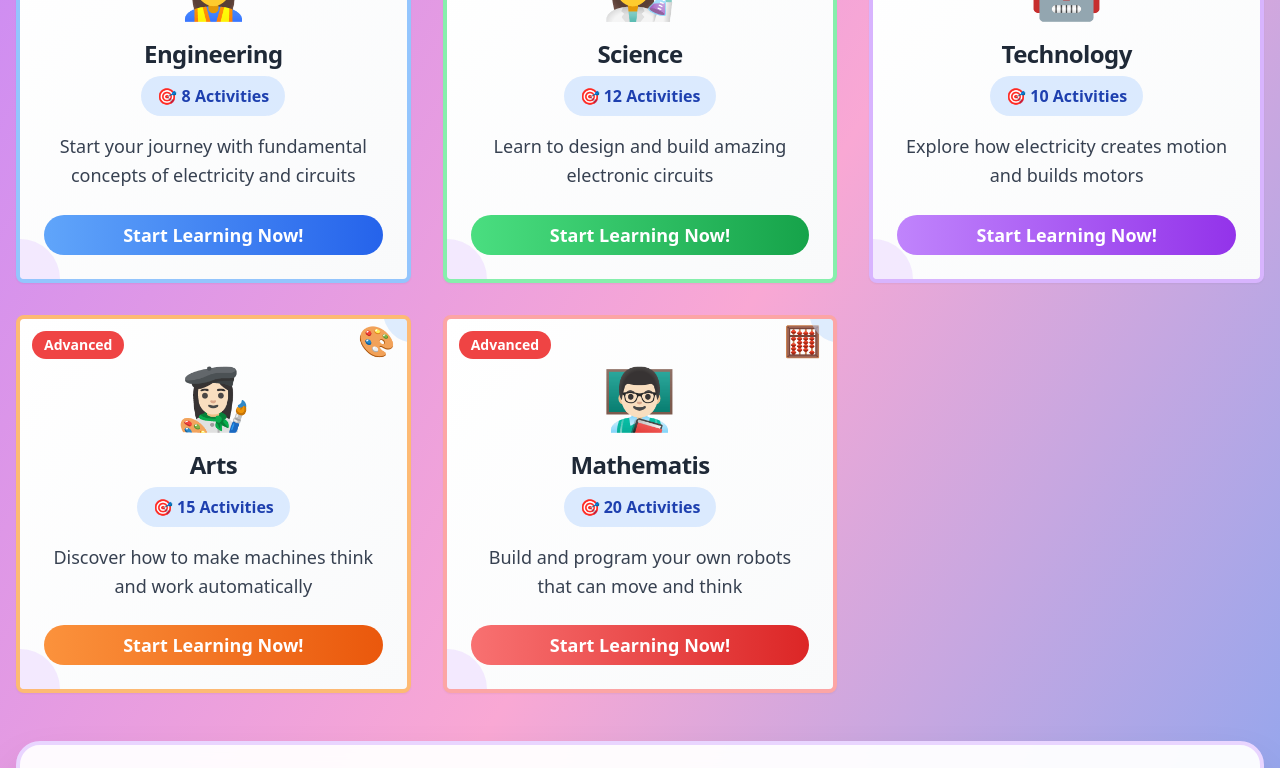
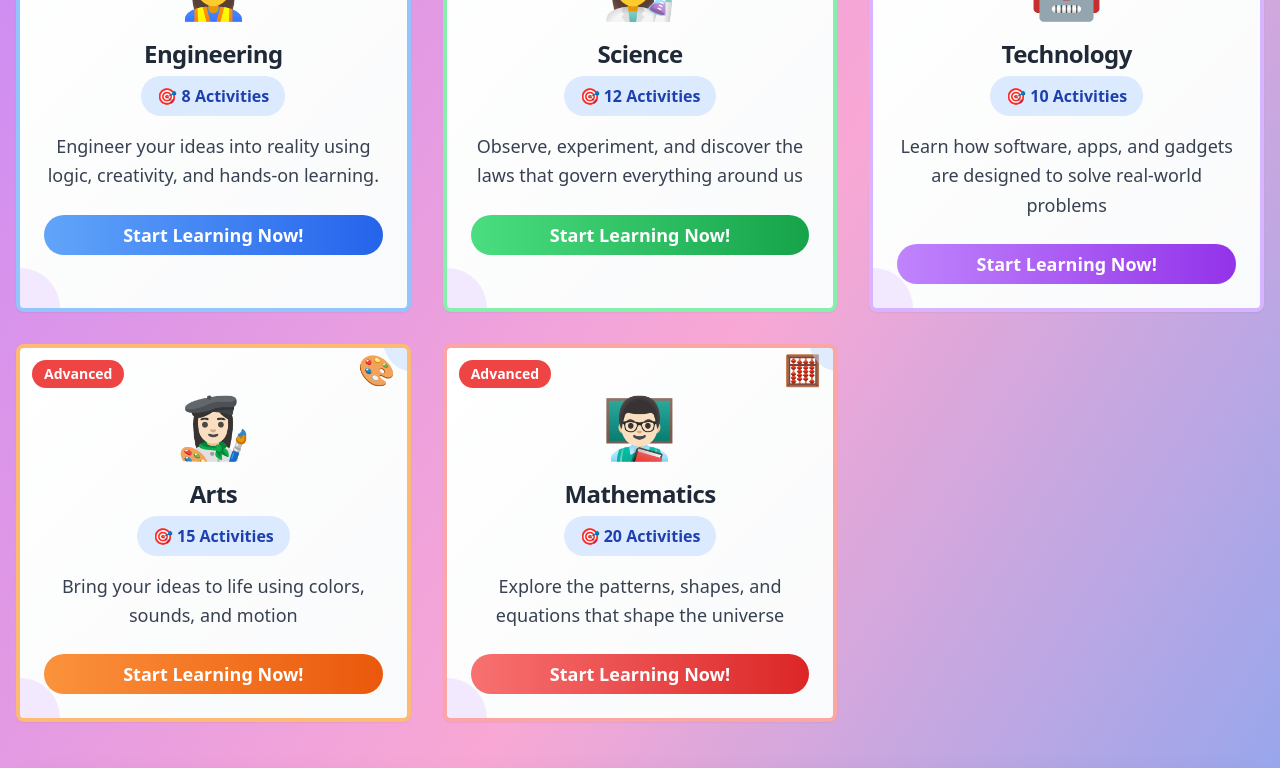
Before and after one commit to alpha-learn-x/tinker-alpha-frontend, a React (Vite) app: page /subjects in a window 1280 px wide. Shown: the part 560-1328 px from the top of the page. Built offline with nearby package versions, Linux system fonts and the light colour scheme; sample sign-in values are in the browser's storage.

Commit message:
subject discriptions

```diff
--- a/src/pages/Subjects.tsx
+++ b/src/pages/Subjects.tsx
@@ -36,7 +36,7 @@ const Subjects = () => {
     {
       id: 1,
       title: "Engineering",
-      description: "Start your journey with fundamental concepts of electricity and circuits",
+      description: "Engineer your ideas into reality using logic, creativity, and hands-on learning.",
       icon: "👷‍♀️",
       color: "from-blue-400 to-blue-600",
       borderColor: "border-blue-300",
@@ -48,7 +48,7 @@ const Subjects = () => {
     {
       id: 2,
       title: "Science",
-      description: "Learn to design and build amazing electronic circuits",
+      description: "Observe, experiment, and discover the laws that govern everything around us",
       icon: "👩‍🔬",
       color: "from-green-400 to-green-600",
       borderColor: "border-green-300",
@@ -59,7 +59,7 @@ const Subjects = () => {
     {
       id: 3,
       title: "Technology",
-      description: "Explore how electricity creates motion and builds motors",
+      description: "Learn how software, apps, and gadgets are designed to solve real-world problems",
       icon: "🤖",
       color: "from-purple-400 to-purple-600",
       borderColor: "border-purple-300",
@@ -70,7 +70,7 @@ const Subjects = () => {
     {
       id: 4,
       title: "Arts",
-      description: "Discover how to make machines think and work automatically",
+      description: "Bring your ideas to life using colors, sounds, and motion",
       icon: "👩🏻‍🎨",
       color: "from-orange-400 to-orange-600",
       borderColor: "border-orange-300",
@@ -80,8 +80,8 @@ const Subjects = () => {
     },
     {
       id: 5,
-      title: "Mathematis",
-      description: "Build and program your own robots that can move and think",
+      title: "Mathematics",
+      description: "Explore the patterns, shapes, and equations that shape the universe",
       icon: "👨🏻‍🏫",
       color: "from-red-400 to-red-600",
       borderColor: "border-red-300",
```
